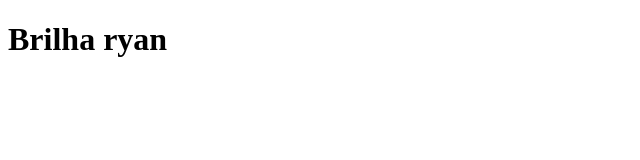
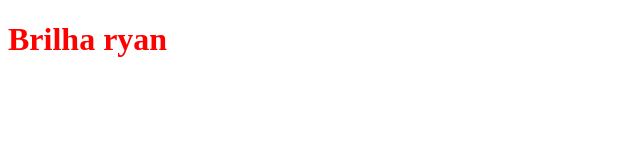
Before and after one commit to RyanPonnievNC/primeiroServidor, a plain HTML site: page index.html in a window 1280 px wide. Shown: the whole page, without its empty margins (0-640 px from the left). Drawn offline with Linux system fonts and the light colour scheme.

Commit message:
nova aplicação

```diff
--- /dev/null
+++ b/estilo.css
@@ -0,0 +1,3 @@
+h1{
+    color: red;
+}
--- a/index.html
+++ b/index.html
@@ -4,6 +4,9 @@
     <meta charset="UTF-8">
     <meta name="viewport" content="width=device-width, initial-scale=1.0">
     <title>Servidor</title>
+
+    <link rel="stylesheet" href="/estilo.css">
+
 </head>
 <body>
     <h1>Brilha ryan</h1>
```
